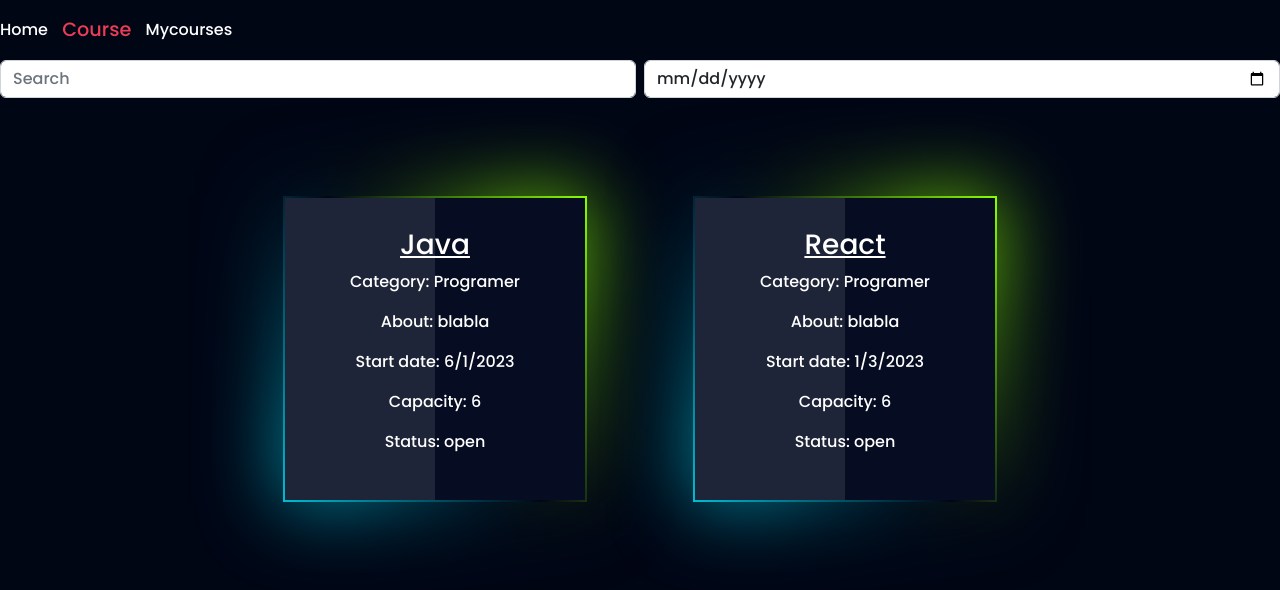
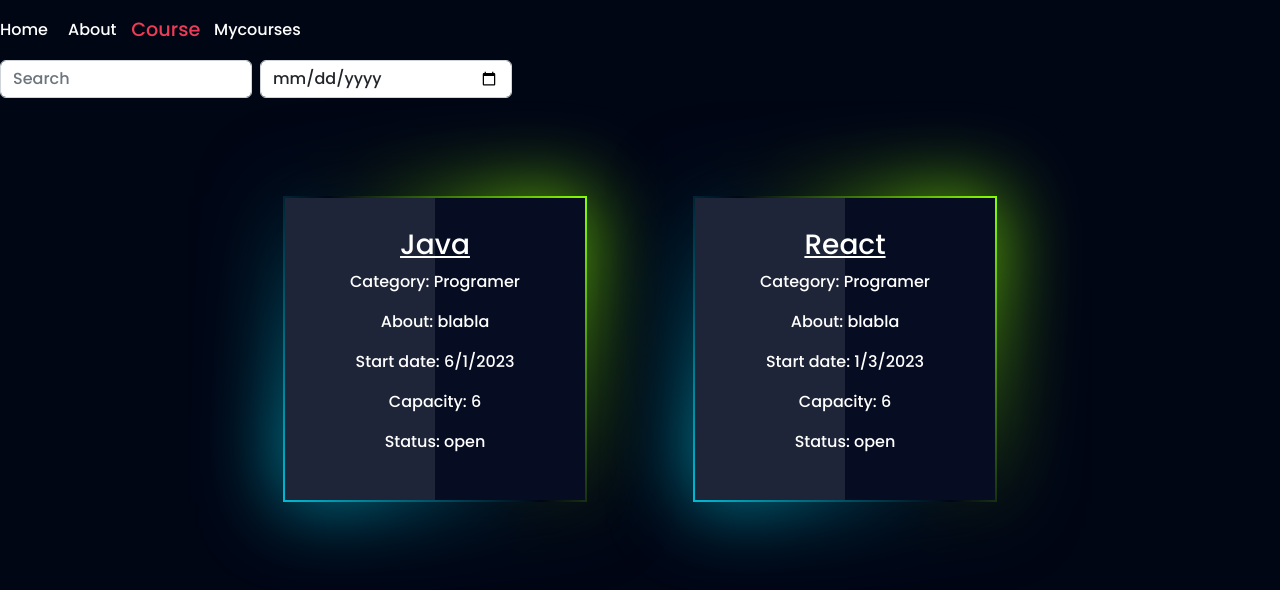
Before and after one commit to LiranAviani/Project, a React (Create React App) app: page /course in a window 1280 px wide. Shown: the top 590 px of the page. Built offline with nearby package versions, Linux system fonts and the light colour scheme.

Commit message:
add about us

```diff
--- a/src/App.js
+++ b/src/App.js
@@ -7,6 +7,7 @@ import SingleCourse from "./pages/course/SingleCourse";
 import MyCourses from "./pages/course/MyCourses"
 import Navbar from "./layout/Navbar";
 import Home from "./pages/home/index";
+import About from "./pages/home/about";
 import { courses } from "./data/courses";
 import { users } from "./data/users";
 import DataContext from "./context/DataContext";
@@ -22,6 +23,7 @@ function App() {
         <Navbar setSearch={setSearch} setDate={setDate} />
         <Routes>
           <Route index element={<Home />} />
+          <Route path="/about" element={<About />} />
           <Route path="/course">
             <Route
               index
--- a/src/layout/Navbar/index.jsx
+++ b/src/layout/Navbar/index.jsx
@@ -1,5 +1,4 @@
 import { NavLink } from "react-router-dom";
-import { Form } from "react-bootstrap";
 
 export default function Navbar() {
   function getClassNameByActive({ isActive }) {
@@ -10,6 +9,9 @@ export default function Navbar() {
     <header className="navbar">
       <NavLink className={getClassNameByActive} to="/">
         Home
+      </NavLink>
+      <NavLink className={getClassNameByActive} to="/about">
+        About
       </NavLink>
       <NavLink className={getClassNameByActive} to="/course">
         Course
--- a/src/pages/course/index.jsx
+++ b/src/pages/course/index.jsx
@@ -1,16 +1,18 @@
 import React, { useContext } from "react";
 import DataContext from "../../context/DataContext";
 import Card from "./CourseCard";
+import style from './style.module.css'
 import { Form } from "react-bootstrap";
 
 const getDate = (date) => {
   let sp = date.split("-");
   return new Date(sp[0], sp[1], sp[2]);
 };
-export default function Courses({  search, date , setSearch, setDate}) {
-  const {coursesA} = useContext(DataContext)
+export default function Courses({ search, date, setSearch, setDate }) {
+  const { coursesA } = useContext(DataContext);
   return (
     <div>
+      <div className={style.form_width}>
         <Form className="d-flex">
           <Form.Control
             onChange={(e) => setSearch(e.target.value)}
@@ -25,6 +27,7 @@ export default function Courses({  search, date , setSearch, setDate}) {
             name="startDate"
           />
         </Form>
+      </div>
       <div className="courses-page">
         <ul className="list-courses">
           {coursesA
--- a/src/pages/course/style.module.css
+++ b/src/pages/course/style.module.css
@@ -121,3 +121,8 @@
     letter-spacing: 2px;
     color: #fff;
 }
+
+.form_width{
+    width: 40%;
+    text-align: center;
+}
--- /dev/null
+++ b/src/pages/home/about.jsx
@@ -0,0 +1,7 @@
+import React from 'react'
+
+export default function About() {
+  return (
+    <div>about</div>
+  )
+}
```
Lines whose indentation alone changed are shown as unchanged.
